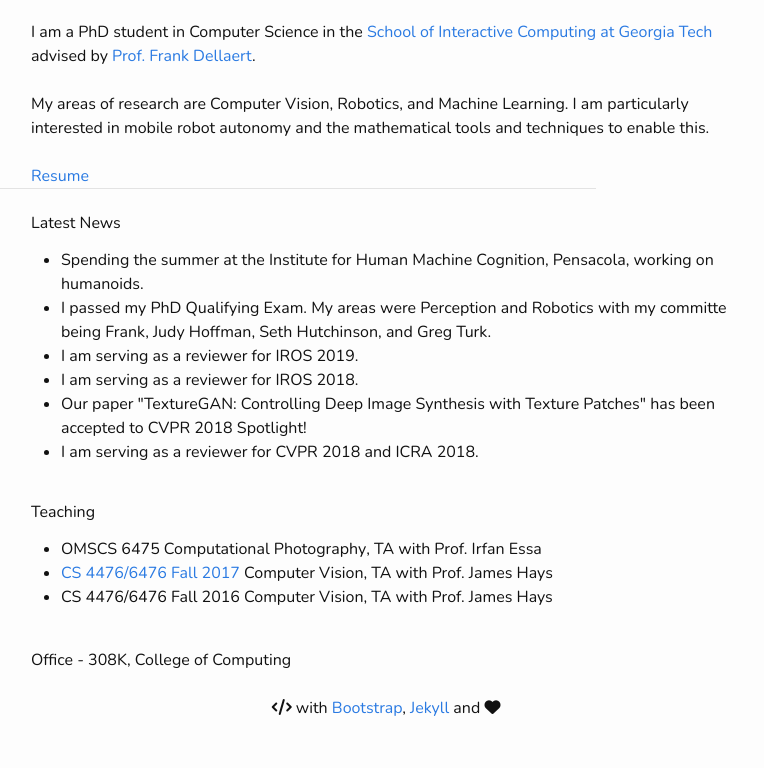
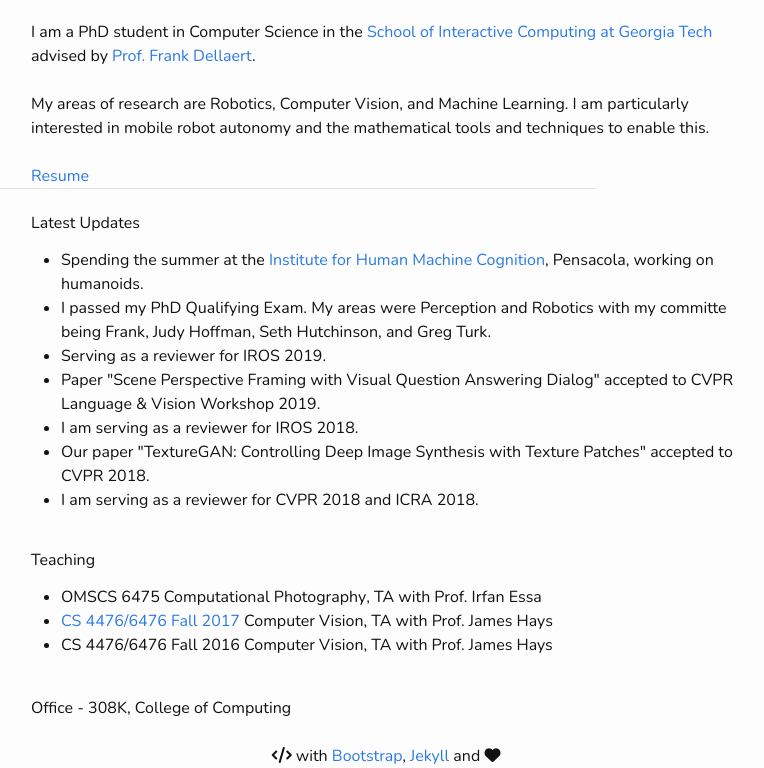
Before and after one commit to varunagrawal/varunagrawal.github.io, a Jekyll site: the page built from index.html, in a window 1280 px wide, cut to the strip 284-1052 px from the top of the page. Shown: the whole strip, without its empty margins (254-1018 px from the left). Built offline with Jekyll 4.4.1, drawn with Linux system fonts in a browser that asks for light colours; nearby versions of some CDN libraries; a style sheet for code colours, icons or effects is not loaded; before the commit the page ends 1004 px from its top, so only the background shows below that.

Commit message:
updates moved to its own yml file

```diff
--- /dev/null
+++ b/_data/updates.yml
@@ -0,0 +1,7 @@
+- Spending the summer at the <a href="https://www.ihmc.us/">Institute for Human Machine Cognition</a>, Pensacola, working on humanoids.
+- I passed my PhD Qualifying Exam. My areas were Perception and Robotics with my committe being Frank, Judy Hoffman, Seth Hutchinson, and Greg Turk.
+- Serving as a reviewer for IROS 2019.
+- Paper "Scene Perspective Framing with Visual Question Answering Dialog" accepted to CVPR Language & Vision Workshop 2019.
+- I am serving as a reviewer for IROS 2018.
+- Our paper "TextureGAN&#58; Controlling Deep Image Synthesis with Texture Patches" accepted to CVPR 2018.
+- I am serving as a reviewer for CVPR 2018 and ICRA 2018.
--- a/index.html
+++ b/index.html
@@ -87,7 +87,7 @@ title: Varun Agrawal Online
 
             <br/>
             <br/>
-            My areas of research are Computer Vision, Robotics, and Machine Learning. I am particularly interested in mobile robot autonomy and the mathematical tools and techniques to enable this.
+            My areas of research are Robotics, Computer Vision, and Machine Learning. I am particularly interested in mobile robot autonomy and the mathematical tools and techniques to enable this.
 
             <br/>
             <br/>
@@ -100,15 +100,12 @@ title: Varun Agrawal Online
 
     <div class="row">
         <div class="col col-md-8 ml-md-auto mr-md-auto">
-            <h6>Latest News</h6>
+            <h6>Latest Updates</h6>
             <div>
                 <ul>
-                    <li>Spending the summer at the Institute for Human Machine Cognition, Pensacola, working on humanoids.</li>
-                    <li>I passed my PhD Qualifying Exam. My areas were Perception and Robotics with my committe being Frank, Judy Hoffman, Seth Hutchinson, and Greg Turk.</li>
-                    <li>I am serving as a reviewer for IROS 2019.</li>
-                    <li>I am serving as a reviewer for IROS 2018.</li>
-                    <li>Our paper "TextureGAN: Controlling Deep Image Synthesis with Texture Patches" has been accepted to CVPR 2018 Spotlight!</li>
-                    <li>I am serving as a reviewer for CVPR 2018 and ICRA 2018.</li>
+                    {% for update in site.data.updates %}
+                    <li>{{update}}</li>
+                    {% endfor %}
                 </ul>
             </div>
         </div>
```
